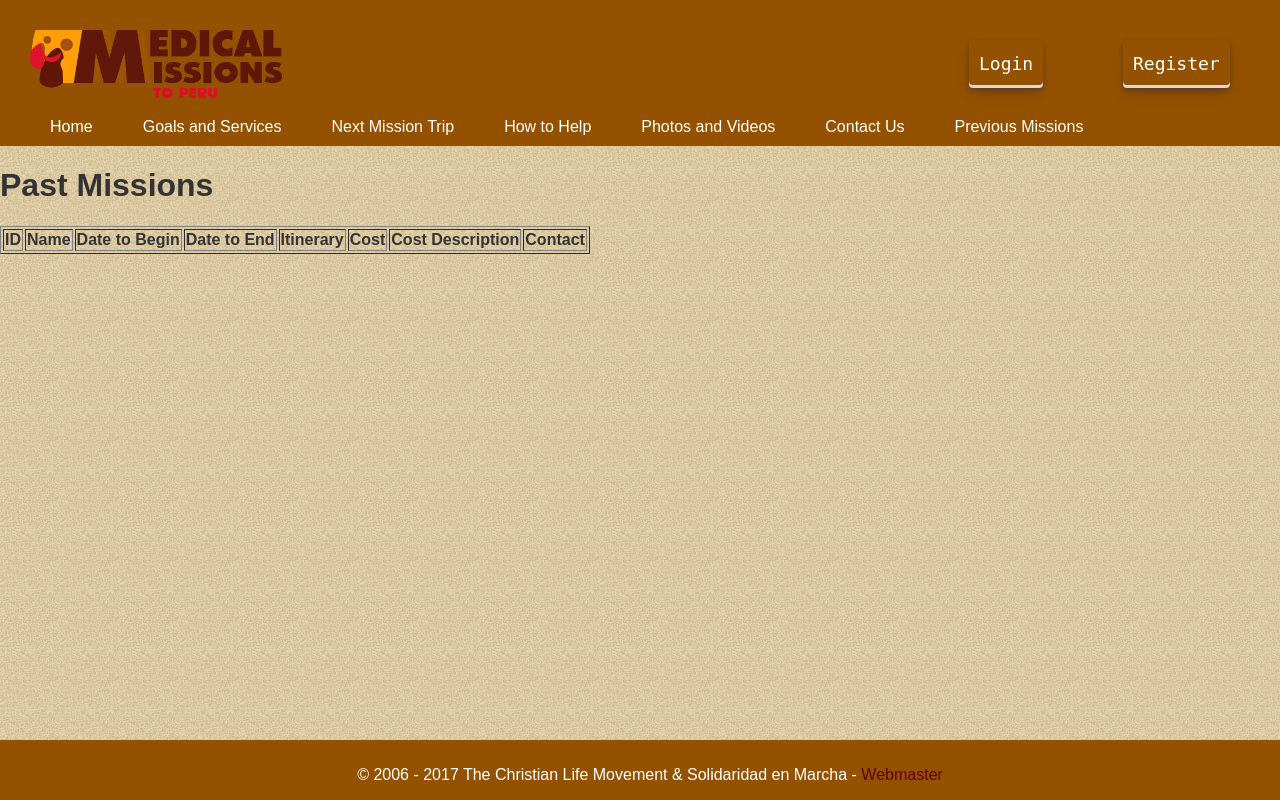
After one commit to KuliesJ/MedicalMissions, a Flask app: page /previous_missions in a window 1280 px wide. The commit adds this page. Run offline with Flask 3, Linux system fonts and the light colour scheme; data that the repository does not hold is empty.

Commit message:
+table missions +previous missions placeholder

```diff
--- a/main.py
+++ b/main.py
@@ -58,6 +58,26 @@ def contactUs():
 def photoVideos():
     return render_template("photo_videos.html")
 
+def getMissions():
+    conn = sqlite3.connect('database.db')  # Connect to the database
+    cursor = conn.cursor()
+
+    # Execute the query to fetch all missions
+    cursor.execute("SELECT id, Name, Date_to_begin, Date_to_end, Itinerary, Cost, mission_cost_description, Contact FROM missions")
+
+    # Fetch all rows from the executed query
+    missions = cursor.fetchall()
+
+    # Close the connection
+    conn.close()
+
+    return missions
+
+@app.route('/previous_missions')
+def previousMissions():
+    listMissions = getMissions()
+    return render_template('previous_missions.html', missions=listMissions)
+
 @app.route('/login_account', methods=['GET', 'POST'])
 def login():
     if request.method == 'POST':
--- /dev/null
+++ b/templates/previous_missions.html
@@ -0,0 +1,35 @@
+{% extends 'template.html' %}
+
+{% block title %}Home | Medical Missions{% endblock %}
+
+{% block content %}
+<h1>Past Missions</h1>
+    <table border="1">
+        <thead>
+            <tr>
+                <th>ID</th>
+                <th>Name</th>
+                <th>Date to Begin</th>
+                <th>Date to End</th>
+                <th>Itinerary</th>
+                <th>Cost</th>
+                <th>Cost Description</th>
+                <th>Contact</th>
+            </tr>
+        </thead>
+        <tbody>
+            {% for mission in missions %}
+                <tr>
+                    <td>{{ mission[0] }}</td>
+                    <td>{{ mission[1] }}</td>
+                    <td>{{ mission[2] }}</td>
+                    <td>{{ mission[3] }}</td>
+                    <td>{{ mission[4] }}</td>
+                    <td>{{ mission[5] }}</td>
+                    <td>{{ mission[6] }}</td>
+                    <td>{{ mission[7] }}</td>
+                </tr>
+            {% endfor %}
+        </tbody>
+    </table>
+{% endblock %}
--- a/templates/template.html
+++ b/templates/template.html
@@ -29,11 +29,12 @@
             <li><a href="/donations">How to Help</a></li>
             <li><a href="/photo_videos">Photos and Videos</a></li>
             <li><a href="/contact_us">Contact Us</a></li>
+            <li><a href="/previous_missions">Previous Missions</a></li>
         </ul>
     </nav>
 </header>
 
-<div class="container">
+<div class="content">
     {% block content %}
     {% endblock %}
 </div>
```
Also changed, not shown: initdatabase.py (+51 -1 lines).
